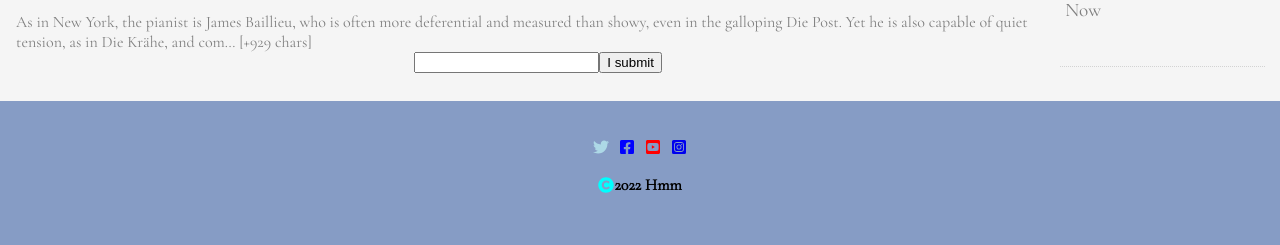
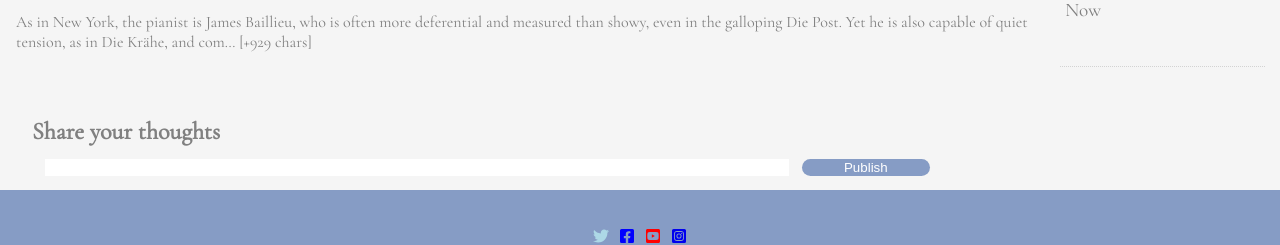
Before and after one commit to HWBarrows/SPA-final-project, a React (Create React App) app: page /music in a window 1280 px wide. Shown: the part 695-940 px from the top of the page. Before the commit the page ends 890 px from the top, so only its background shows below. Built offline with nearby package versions, Linux system fonts and the light colour scheme.

Commit message:
comment section complete

```diff
--- a/src/components/Beauty.jsx
+++ b/src/components/Beauty.jsx
@@ -1,7 +1,8 @@
 import { useState } from 'react'
 import { beautyArray } from '../dataSources/beauty.js'
+import SaveComments from './Comments.jsx'
 
-export default function Music (){
+export default function Beauty (){
 
 
 
@@ -26,10 +27,11 @@ export default function Music (){
                 {/* <SaveComments/> */}
             </div>}
             <ul>
-            {postLimit.map(article => <li onClick={(e)=> setDisplayPost(e.target.innerText)}>{article.title}</li>)}
+            {postLimit.map(article => <li className="moreArticleList" onClick={(e)=> setDisplayPost(e.target.innerText)}>{article.title}</li>)}
             </ul>
 
             </div>
+            <SaveComments posts={displayPost}/>
         </div>
     )
 }
--- a/src/components/Blog.jsx
+++ b/src/components/Blog.jsx
@@ -30,7 +30,7 @@ export default function Blog (){
                 {/* <SaveComments/> */}
             </div>}
             <ul>
-            {postLimit.map(article => <li onClick={(e)=> setDisplayPost(e.target.innerText)}>{article.title}</li>)}
+            {postLimit.map(article => <li className="moreArticleList" onClick={(e)=> setDisplayPost(e.target.innerText)}>{article.title}</li>)}
             </ul>
 
             </div>
--- a/src/components/Comments.jsx
+++ b/src/components/Comments.jsx
@@ -6,27 +6,20 @@ import { useContext, useState } from 'react'
 export default function SaveComments(props){
 
     const [profile, setProfile ] = useContext(ProfileContext)
-    const [ arrayOfComments, setArrayOfComments ] = useState([])
-
-    // const [ newComment, setNewComment ] = useState("")
-
-    //save comment array of objects to local storage.
 
 
     const [userComments, setUserComments] = useState({
-
         user: !profile? "" : profile.login.username,
+        userPic: !profile? "" : profile.picture.thumbnail,
         article:"",
         content:""
     });
 
-    //const localStored = localStorage.setItem( "comments", JSON.stringify(userComments))
 
     let fetchedComments = localStorage.getItem("comments")
-    const displayComments = [JSON.parse(fetchedComments)]
+    const displayComments = JSON.parse(fetchedComments)
     console.log(displayComments);
-
-
+    let array = displayComments ? [...displayComments] : []
 
 
     const handleOnChange = (e)=> {
@@ -40,39 +33,27 @@ export default function SaveComments(props){
         if (!profile){
         alert("Please login to comment")
         }
-
-        displayComments.push(userComments)
-        // fetchedComments.push(preppedData)
-        profile && userComments.content && localStorage.setItem("comments", JSON.stringify(displayComments))
+        profile && userComments.content && array.push(userComments)
+        localStorage.setItem("comments", JSON.stringify(array))
+        setUserComments(()=> ({
+            ...userComments, content:''
+       }))
     }
 
-    // const addToArray =(e)=> {
-    //     e.preventDefault()
-    //     if (!profile){
-    //     alert("Please login to comment")
-    //     }
-    //     // profile && userComments.content && setArrayOfComments([...arrayOfComments, userComments])
-    //     // setUserComments(()=> ({
-    //     //     ...userComments, content:''
-    //     // }))
 
-    //     // console.log(arrayOfComments);
-    //     localStorage.setItem("comments", JSON.stringify(arrayOfComments))
-    // }
+            return (
+                <div className="commentWrapper">
+                    <h2>Share your thoughts</h2>
+                    <form>
+                    <input type="text" value={userComments.content} onChange={handleOnChange}/>
+                    <button className="publishComment" type="submit" onClick={addToStorage}>Publish</button>
+                    </form>
 
-    // const displayArray = displayComments.filter(item => item.article === props.posts)
-    //console.log(displayArray);
-    return (
-        <div>
-            <form>
-            <input type="text" value={userComments.content} onChange={handleOnChange}/>
-            <button type="submit" onClick={addToStorage}>I submit</button>
-            </form>
+                    {displayComments && array.filter(item => item.article === props.posts).map((item, index) => (
+                    <li className="commentList" key={index}><div><div className="avatar" style={{backgroundImage:`url(${item.userPic})`}}></div><h3>{item.user}</h3> <p>{item.content}</p></div>
+                    </li>))}
 
-             {/* {displayComments.map((item, index) => <li key={index}>{item.user}, {item.content}</li>)}
-         */}
-            {/* {arrayOfComments.map((item, index)=> <li key={index}>{item.user}, {item.content}</li>)} */}
+                </div>
+            )
 
-        </div>
-    )
 }
--- a/src/components/MentalHealth.jsx
+++ b/src/components/MentalHealth.jsx
@@ -32,7 +32,7 @@ export default function MentalHealth(){
                                         </div>
             </div>}
             <ul>
-            {articleLimit.map((article,i) => <li onClick={(e)=>setDisplayArticle(article)} key={i}>
+            {articleLimit.map((article,i) => <li className="moreArticleList" onClick={(e)=>setDisplayArticle(article)} key={i}>
                 {article.title}
                 </li>)}
             </ul>
--- a/src/components/Music.jsx
+++ b/src/components/Music.jsx
@@ -27,13 +27,14 @@ export default function Music (){
                                     <h3>{currentArticle[0].title}</h3>
                                     <p>{currentArticle[0].content}</p>
                                  </div>
-                    <SaveComments posts={displayPost}/>
+                    {/* <SaveComments posts={displayPost}/> */}
                 </div>}
                 <ul>
-                {postLimit.map((article, index) => <li key={index}onClick={(e)=> setDisplayPost(e.target.innerText)}>{article.title}</li>)}
+                {postLimit.map((article, index) => <li className="moreArticleList" key={index}onClick={(e)=> setDisplayPost(e.target.innerText)}>{article.title}</li>)}
                 </ul>
 
                 </div>
+                <SaveComments posts={displayPost}/>
             </div>
         )
     }
--- a/src/styles/MoreCont.scss
+++ b/src/styles/MoreCont.scss
@@ -17,7 +17,7 @@
         padding: 0%;
     }
 
-    li{
+    .moreArticleList{
 
         height: 20%;
         margin-right: 15px;
@@ -69,6 +69,47 @@
         background-size: contain;
         background-repeat: no-repeat;
         background-position: center;
+    }
+
 }
 
+.commentWrapper {
+    //border: 1px solid fuchsia;
+    margin:1em;
+    margin-left: 2em;
+
+    input {
+        border: none;
+        outline: none;
+        margin:1em;
+        width:60%;
+    }
+
+    .commentList {
+        width:75%;
+        list-style: none;
+        border-bottom: 1px dotted lightgray ;
+    }
+
 }
+
+.publishComment {
+    background-color: #869cc5;
+    border: none;
+    width: 10vw;
+    border-radius: 30px;
+    color:white;
+
+    &:hover{
+        background-color: #EB7462;
+        color: whitesmoke;
+
+    }
+}
+
+.avatar {
+    height:50px;
+    width:50px;
+    background-size: cover;
+    border-radius: 50%;
+}
```
